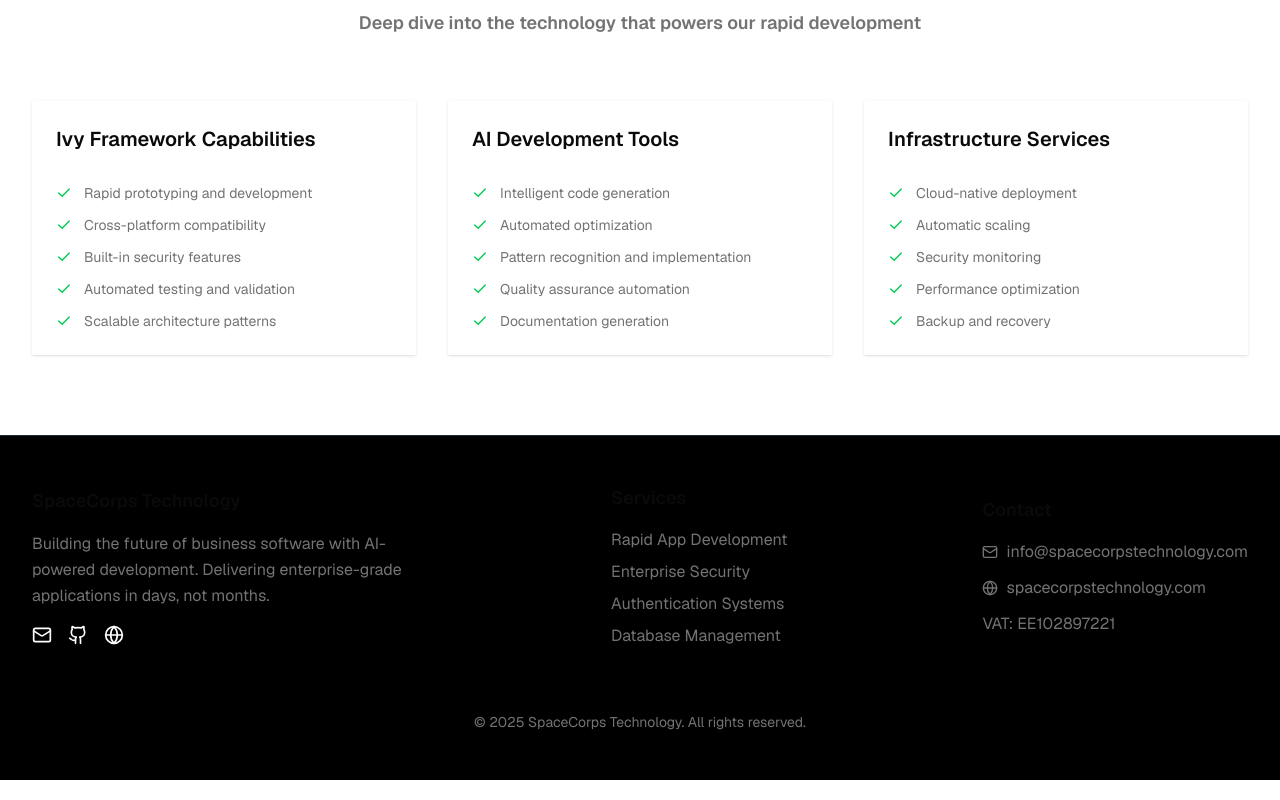
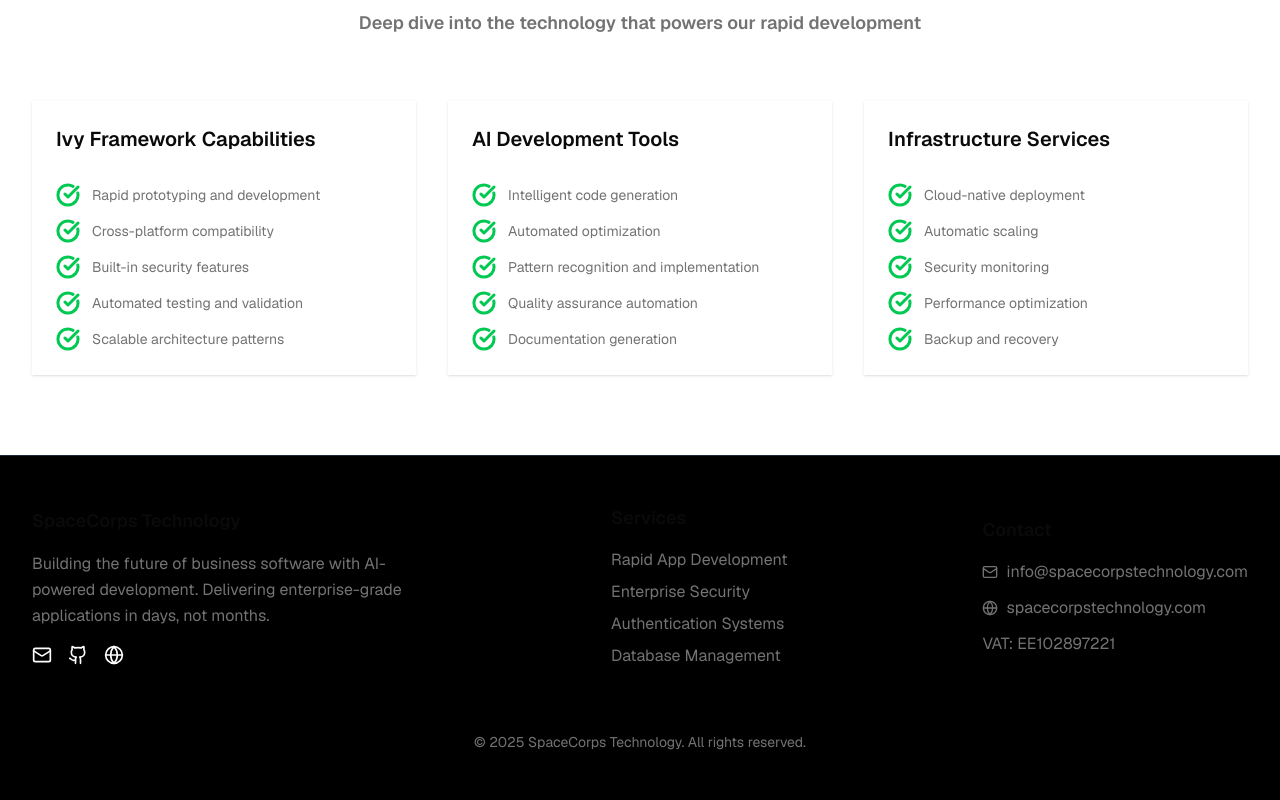
Before and after one commit to SpaceCorps/web, a React (Vite) app: page /portfolio in a window 1280 px wide. Shown: the part 3320-4120 px from the top of the page. Built offline with nearby package versions, Linux system fonts and the light colour scheme.

Commit message:
feat: replace check icon with CircleCheckBig in featured projects

```diff
--- a/src/components/FrameworkDetailsSection/FrameworkDetailsSection.tsx
+++ b/src/components/FrameworkDetailsSection/FrameworkDetailsSection.tsx
@@ -1,6 +1,6 @@
 import React from "react";
 import { Card, CardContent, CardHeader, CardTitle } from "../ui/card";
-import { Check } from "lucide-react";
+import { CircleCheckBig } from "lucide-react";
 import {
   FrameworkDetailsSectionProps,
   CapabilityListProps,
@@ -20,7 +20,7 @@ const CapabilityList: React.FC<CapabilityListProps> = ({
       <CardContent className="space-y-3">
         {capabilities.map((capability, index) => (
           <div key={index} className="flex items-center gap-3">
-            <Check className="h-4 w-4 text-green-500 flex-shrink-0" />
+            <CircleCheckBig className="h-6 w-6 text-green-500 stroke-3" />
             <span className="text-muted-foreground text-sm">{capability}</span>
           </div>
         ))}
```
